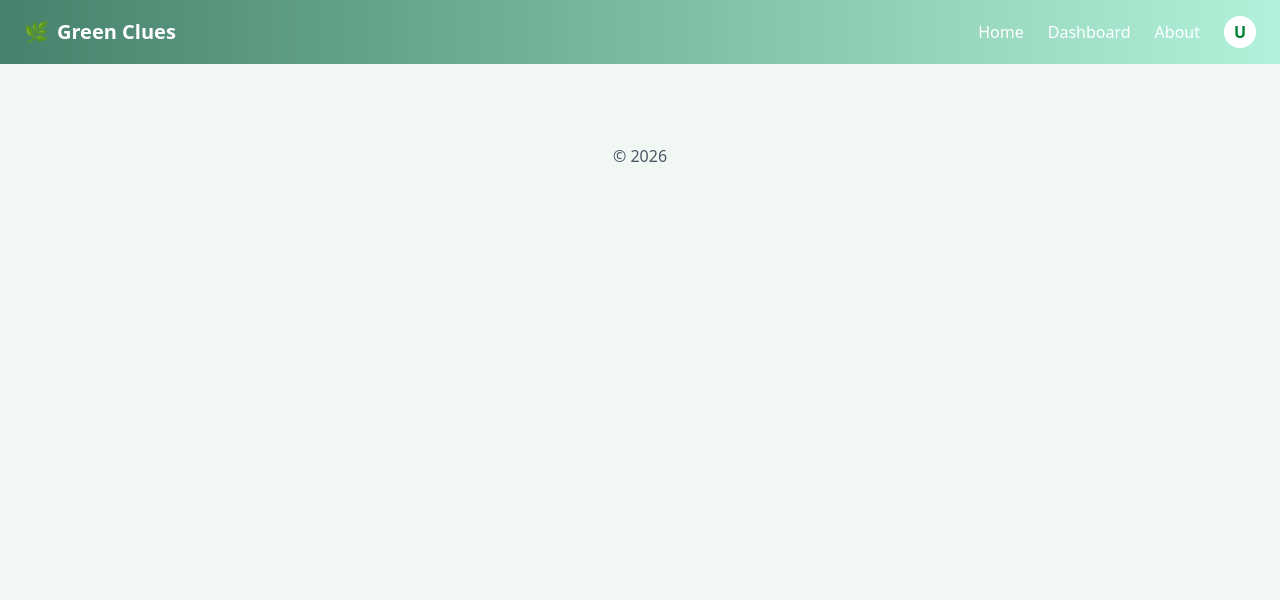
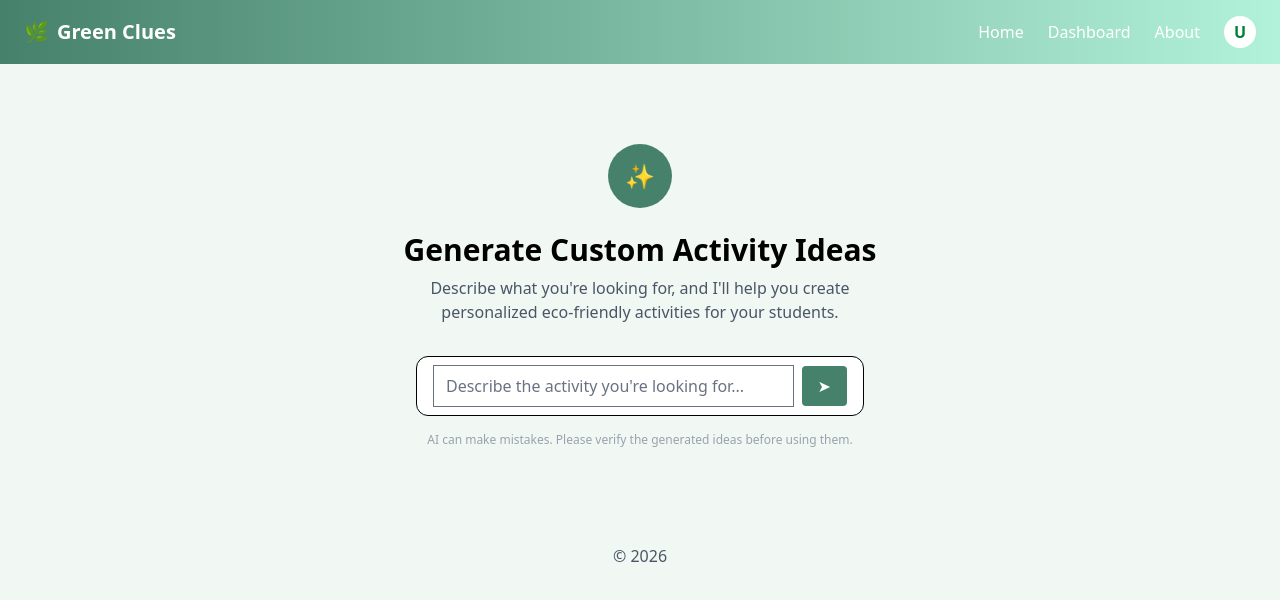
Before and after one commit to iemsel/SandboxFrontend, a SvelteKit app: page /ai in a window 1280 px wide. Shown: the top 600 px of the page. Built offline with nearby package versions, Linux system fonts and the light colour scheme.

Commit message:
filled in the ai page

```diff
--- a/src/routes/ai/+page.svelte
+++ b/src/routes/ai/+page.svelte
@@ -0,0 +1,60 @@
+<script>
+  let prompt = "";
+  let generating = false;
+
+  function handleGenerate() {
+    if (!prompt.trim()) return;
+
+    generating = true;
+
+    // TEMP: mock AI response
+    setTimeout(() => {
+      console.log("Prompt sent to AI:", prompt);
+      generating = false;
+    }, 1500);
+  }
+</script>
+
+<section class="flex flex-col items-center px-6 py-12 text-center">
+  <!-- Icon -->
+  <div class="mb-6">
+    <div class="w-16 h-16 rounded-full bg-[var(--color-primary)] flex items-center justify-center text-white text-2xl">
+      ✨
+    </div>
+  </div>
+
+  <!-- Title -->
+  <h1 class="text-3xl font-bold mb-2">
+    Generate Custom Activity Ideas
+  </h1>
+
+  <!-- Description -->
+  <p class="text-gray-600 max-w-md mb-8">
+    Describe what you're looking for, and I'll help you create
+    personalized eco-friendly activities for your students.
+  </p>
+
+  <!-- Input -->
+  <div class="w-full max-w-md flex items-center gap-2 border rounded-xl px-4 py-2 bg-white">
+    <input
+      type="text"
+      placeholder="Describe the activity you're looking for..."
+      class="flex-1 outline-none"
+      bind:value={prompt}
+      disabled={generating}
+    />
+
+    <button
+      on:click={handleGenerate}
+      disabled={generating}
+      class="px-4 py-2 rounded bg-[var(--color-primary)] text-white disabled:opacity-50"
+    >
+      ➤
+    </button>
+  </div>
+
+  <!-- Disclaimer -->
+  <p class="text-xs text-gray-400 mt-4">
+    AI can make mistakes. Please verify the generated ideas before using them.
+  </p>
+</section>
```
